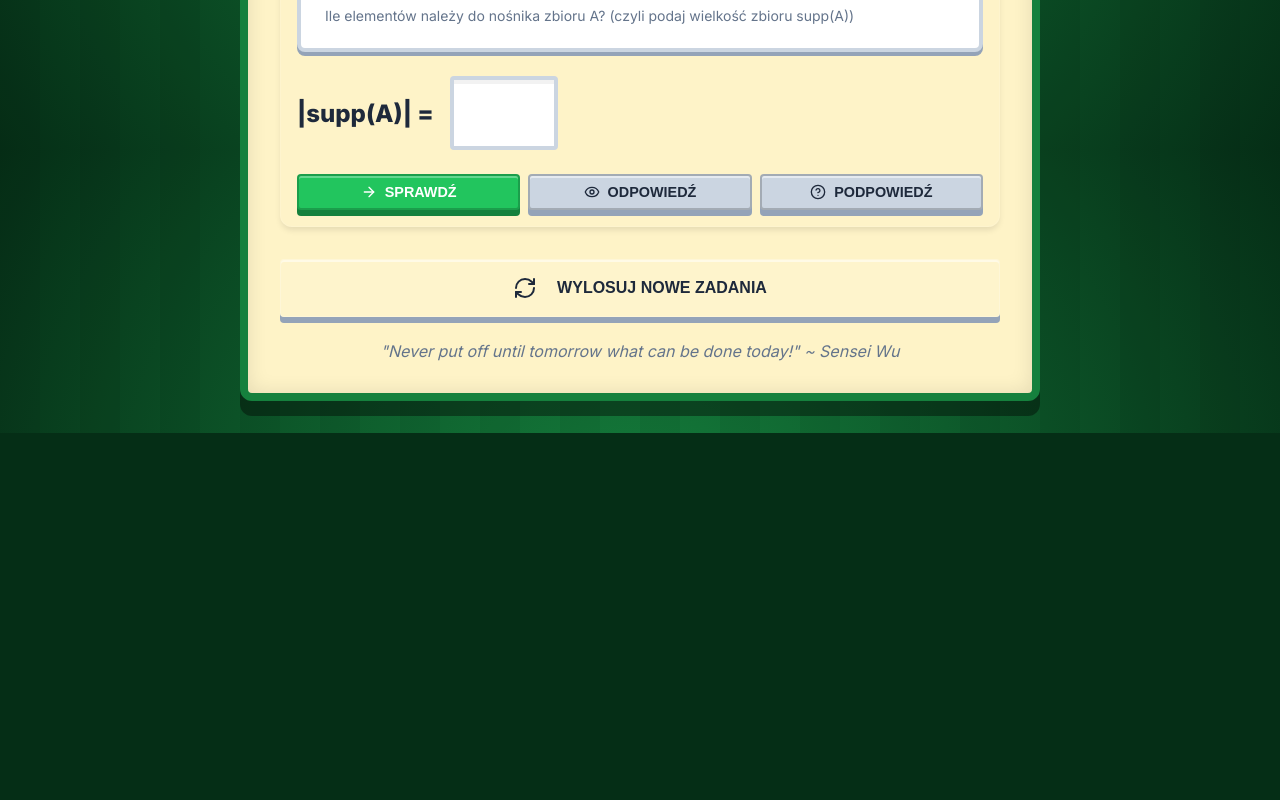
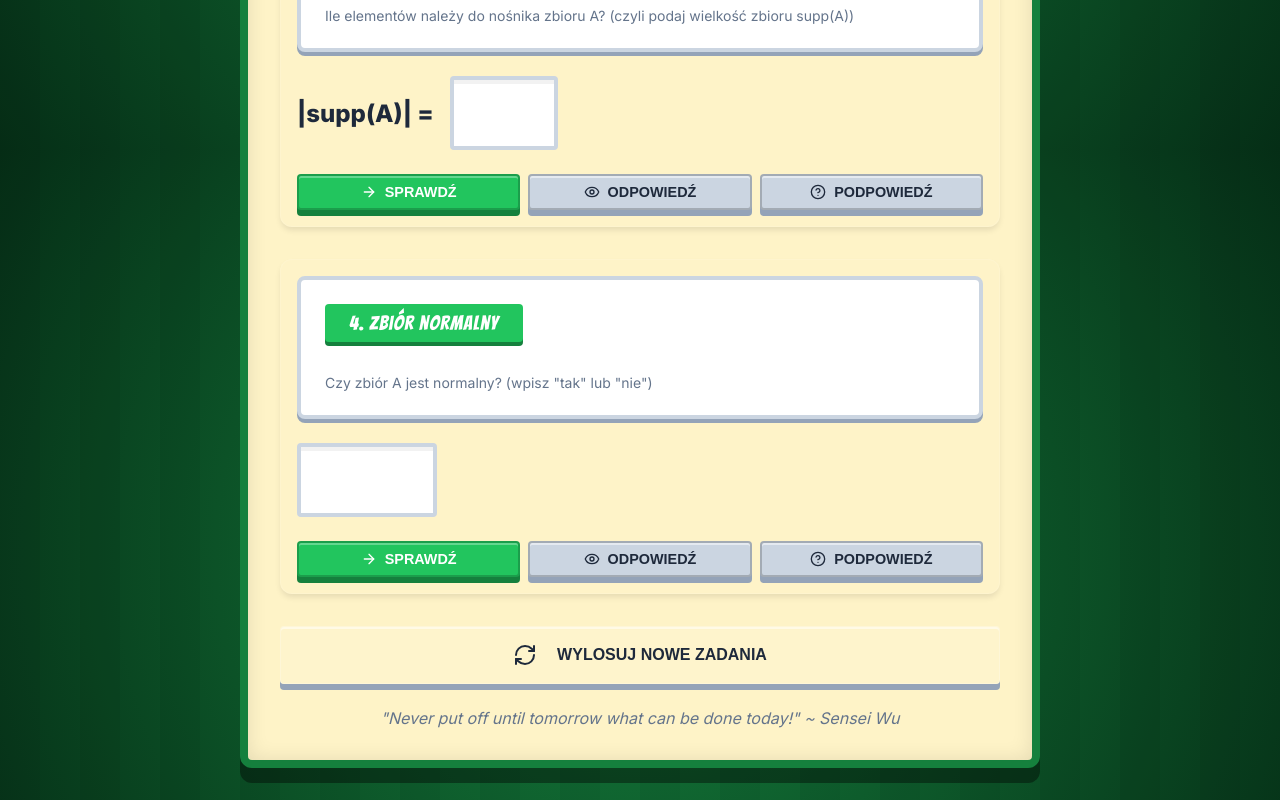
Before and after one commit to Remko23/ksr_preparation, a React (Vite) app: page / in a window 1280 px wide. Shown: the part 1450-2250 px from the top of the page. Before the commit the page ends 1883 px from the top, so only its background shows below. Built offline with nearby package versions, Linux system fonts and the light colour scheme.

Commit message:
feat: more exercises

```diff
--- a/src/App.tsx
+++ b/src/App.tsx
@@ -29,6 +29,11 @@ interface AppState {
   showHelp_supp: boolean;
   userSupp: string;
 
+  isCorrect_normal: boolean | null;
+  showSolution_normal: boolean;
+  showHelp_normal: boolean;
+  userNormal: string;
+
   // Operacje mode
   A_operacje: number[];
   B_operacje: number[];
@@ -47,6 +52,11 @@ interface AppState {
   showSolution_dopelnienie: boolean;
   showHelp_dopelnienie: boolean;
   userDopelnienie: string[];
+
+  isCorrect_sumac: boolean | null;
+  showSolution_sumac: boolean;
+  showHelp_sumac: boolean;
+  userSumac: string[];
 
   // Przekroje mode
   A_przekroje: number[];
@@ -195,12 +205,14 @@ function App() {
     isCorrect_card: null, showSolution_card: false, showHelp_card: false, userCard: '',
     isCorrect_hgt: null, showSolution_hgt: false, showHelp_hgt: false, userHgt: '',
     isCorrect_supp: null, showSolution_supp: false, showHelp_supp: false, userSupp: '',
+    isCorrect_normal: null, showSolution_normal: false, showHelp_normal: false, userNormal: '',
 
     // Operacje
     A_operacje: [], B_operacje: [],
     isCorrect_suma: null, showSolution_suma: false, showHelp_suma: false, userSuma: [],
     isCorrect_iloczyn: null, showSolution_iloczyn: false, showHelp_iloczyn: false, userIloczyn: [],
     isCorrect_dopelnienie: null, showSolution_dopelnienie: false, showHelp_dopelnienie: false, userDopelnienie: [],
+    isCorrect_sumac: null, showSolution_sumac: false, showHelp_sumac: false, userSumac: [],
 
     // Przekroje
     A_przekroje: [], alpha: 0,
@@ -231,6 +243,7 @@ function App() {
         isCorrect_card: null, showSolution_card: false, showHelp_card: false, userCard: '',
         isCorrect_hgt: null, showSolution_hgt: false, showHelp_hgt: false, userHgt: '',
         isCorrect_supp: null, showSolution_supp: false, showHelp_supp: false, userSupp: '',
+        isCorrect_normal: null, showSolution_normal: false, showHelp_normal: false, userNormal: '',
       }));
     } else if (currentMode === 'operacje') {
       setState(s => ({
@@ -241,6 +254,7 @@ function App() {
         isCorrect_suma: null, showSolution_suma: false, showHelp_suma: false, userSuma: new Array(len).fill(''),
         isCorrect_iloczyn: null, showSolution_iloczyn: false, showHelp_iloczyn: false, userIloczyn: new Array(len).fill(''),
         isCorrect_dopelnienie: null, showSolution_dopelnienie: false, showHelp_dopelnienie: false, userDopelnienie: new Array(len).fill(''),
+        isCorrect_sumac: null, showSolution_sumac: false, showHelp_sumac: false, userSumac: new Array(len).fill(''),
       }));
     } else if (currentMode === 'przekroje') {
       setState(s => ({
@@ -305,6 +319,15 @@ function App() {
       }
       const correct = calcSuppSize(state.A_podstawy);
       setState(s => ({ ...s, isCorrect_supp: parsed === correct }));
+    } else if (taskType === 'normal') {
+      const parsed = state.userNormal.trim().toLowerCase();
+      if (parsed !== 'tak' && parsed !== 'nie') {
+        setState(s => ({ ...s, alertMsg: 'Wpisz "tak" lub "nie".' }));
+        return;
+      }
+      const isNormal = calcHgt(state.A_podstawy) === 1.0;
+      const correctAns = isNormal ? 'tak' : 'nie';
+      setState(s => ({ ...s, isCorrect_normal: parsed === correctAns }));
     }
     // OPERACJE
     else if (taskType === 'suma') {
@@ -334,6 +357,16 @@ function App() {
       const correct = fuzzyComplement(state.A_operacje);
       const isMatch = parsed.every((val, i) => Math.abs(val - correct[i]) < 0.05);
       setState(s => ({ ...s, isCorrect_dopelnienie: isMatch }));
+    } else if (taskType === 'sumac') {
+      const parsed = state.userSumac.map(s => parseFloat(s.trim().replace(',', '.')));
+      if (parsed.some(isNaN)) {
+        setState(s => ({ ...s, alertMsg: 'Wypełnij wszystkie okienka poprawnymi liczbami.' }));
+        return;
+      }
+      const Ac = fuzzyComplement(state.A_operacje);
+      const correct = fuzzyUnion(state.A_operacje, Ac);
+      const isMatch = parsed.every((val, i) => Math.abs(val - correct[i]) < 0.05);
+      setState(s => ({ ...s, isCorrect_sumac: isMatch }));
     }
     // PRZEKROJE
     else if (taskType === 'przekroj') {
@@ -555,6 +588,40 @@ function App() {
                 </div>
               )}
             </TaskSection>
+
+            {/* Zbiór normalny */}
+            <TaskSection>
+              <div className="card">
+                <div className="operation-type">4. Zbiór normalny</div>
+                <p style={{ color: '#64748b', fontSize: '0.875rem', margin: '0.5rem 0 0 0' }}>Czy zbiór A jest normalny? (wpisz "tak" lub "nie")</p>
+              </div>
+              <div className="input-group">
+                <div className="answers-row">
+                  <input type="text" className="answer-box" style={{ width: '8rem', fontSize: '1.25rem' }} value={state.userNormal}
+                    onChange={(e) => setState(s => ({ ...s, userNormal: e.target.value, isCorrect_normal: null }))}
+                    onKeyDown={(e) => e.key === 'Enter' && handleCheck('normal')} />
+                </div>
+              </div>
+              <TaskControls
+                onCheck={() => handleCheck('normal')}
+                showSolution={state.showSolution_normal} onToggleSolution={() => setState(s => ({ ...s, showSolution_normal: !s.showSolution_normal }))}
+                showHelp={state.showHelp_normal} onToggleHelp={() => setState(s => ({ ...s, showHelp_normal: !s.showHelp_normal }))}
+              />
+              <TaskResult isCorrect={state.isCorrect_normal} />
+              {state.showHelp_normal && (
+                <div className="sensei-container" style={{ marginTop: '1rem' }}>
+                  <SenseiWuIcon className="sensei-avatar" />
+                  <div className="help-box">
+                    <p>Zbiór jest normalny, jeśli jego wysokość hgt(A) jest równa dokładnie 1 (czyli istnieje element należący do niego w pełni).</p>
+                  </div>
+                </div>
+              )}
+              {state.showSolution_normal && (
+                <div className="solution-box" style={{ marginTop: '1rem' }}>
+                  <span>Odpowiedź: {calcHgt(state.A_podstawy) === 1.0 ? 'tak (ponieważ hgt(A) = 1)' : 'nie (ponieważ hgt(A) < 1)'}</span>
+                </div>
+              )}
+            </TaskSection>
           </>
         )}
 
@@ -685,6 +752,45 @@ function App() {
               {state.showSolution_dopelnienie && (
                 <div className="solution-box" style={{ marginTop: '1rem' }}>
                   <span>Odpowiedź: A<sup>c</sup> = {formatSet(fuzzyComplement(state.A_operacje))}</span>
+                </div>
+              )}
+            </TaskSection>
+
+            {/* Suma z dopełnieniem */}
+            <TaskSection>
+              <div className="card">
+                <div className="operation-type">4. Prawo wyłączonego środka (A ∪ A<sup>c</sup>)</div>
+                <p style={{ color: '#64748b', fontSize: '0.875rem', margin: '0.5rem 0 0 0' }}>Wyznacz sumę zbioru A i jego dopełnienia (używając standardowej s-normy).</p>
+              </div>
+              <div className="input-group">
+                <div className="answers-row">
+                  {state.userSumac.map((val, idx) => (
+                    <div key={idx} style={{ display: 'flex', alignItems: 'center', gap: '0.2rem' }}>
+                      <span style={{ fontFamily: 'Fira Code', fontSize: '1.15rem', fontWeight: 800, whiteSpace: 'nowrap' }}>x{idx + 1}:</span>
+                      <input type="text" className="answer-box" style={{ width: '4rem', height: '3.5rem', fontSize: '1.25rem' }} value={val}
+                        onChange={(e) => { const newAns = [...state.userSumac]; newAns[idx] = e.target.value; setState(s => ({ ...s, userSumac: newAns, isCorrect_sumac: null })); }}
+                        onKeyDown={(e) => { if (e.key === 'Enter') handleCheck('sumac'); }} />
+                    </div>
+                  ))}
+                </div>
+              </div>
+              <TaskControls
+                onCheck={() => handleCheck('sumac')}
+                showSolution={state.showSolution_sumac} onToggleSolution={() => setState(s => ({ ...s, showSolution_sumac: !s.showSolution_sumac }))}
+                showHelp={state.showHelp_sumac} onToggleHelp={() => setState(s => ({ ...s, showHelp_sumac: !s.showHelp_sumac }))}
+              />
+              <TaskResult isCorrect={state.isCorrect_sumac} />
+              {state.showHelp_sumac && (
+                <div className="sensei-container" style={{ marginTop: '1rem' }}>
+                  <SenseiWuIcon className="sensei-avatar" />
+                  <div className="help-box">
+                    <p>W logice rozmytej prawo wyłączonego środka zazwyczaj <strong>nie zachodzi</strong>. Oblicz to jako zwykłą sumę zbioru A oraz A<sup>c</sup>: μ(x) = max(μ<sub>A</sub>(x), 1 - μ<sub>A</sub>(x)).</p>
+                  </div>
+                </div>
+              )}
+              {state.showSolution_sumac && (
+                <div className="solution-box" style={{ marginTop: '1rem' }}>
+                  <span>Odpowiedź: A ∪ A<sup>c</sup> = {formatSet(fuzzyUnion(state.A_operacje, fuzzyComplement(state.A_operacje)))}</span>
                 </div>
               )}
             </TaskSection>
```
